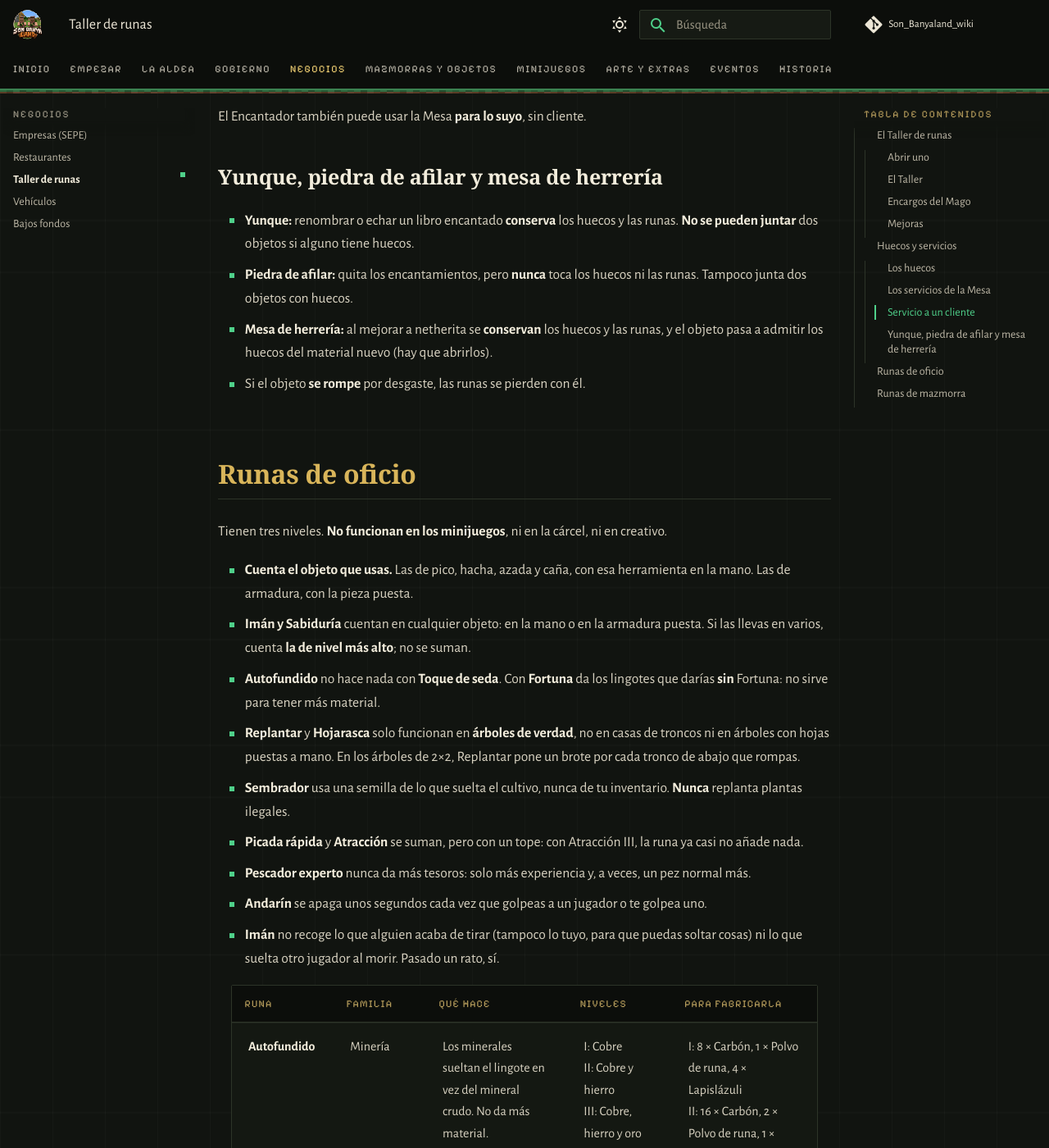
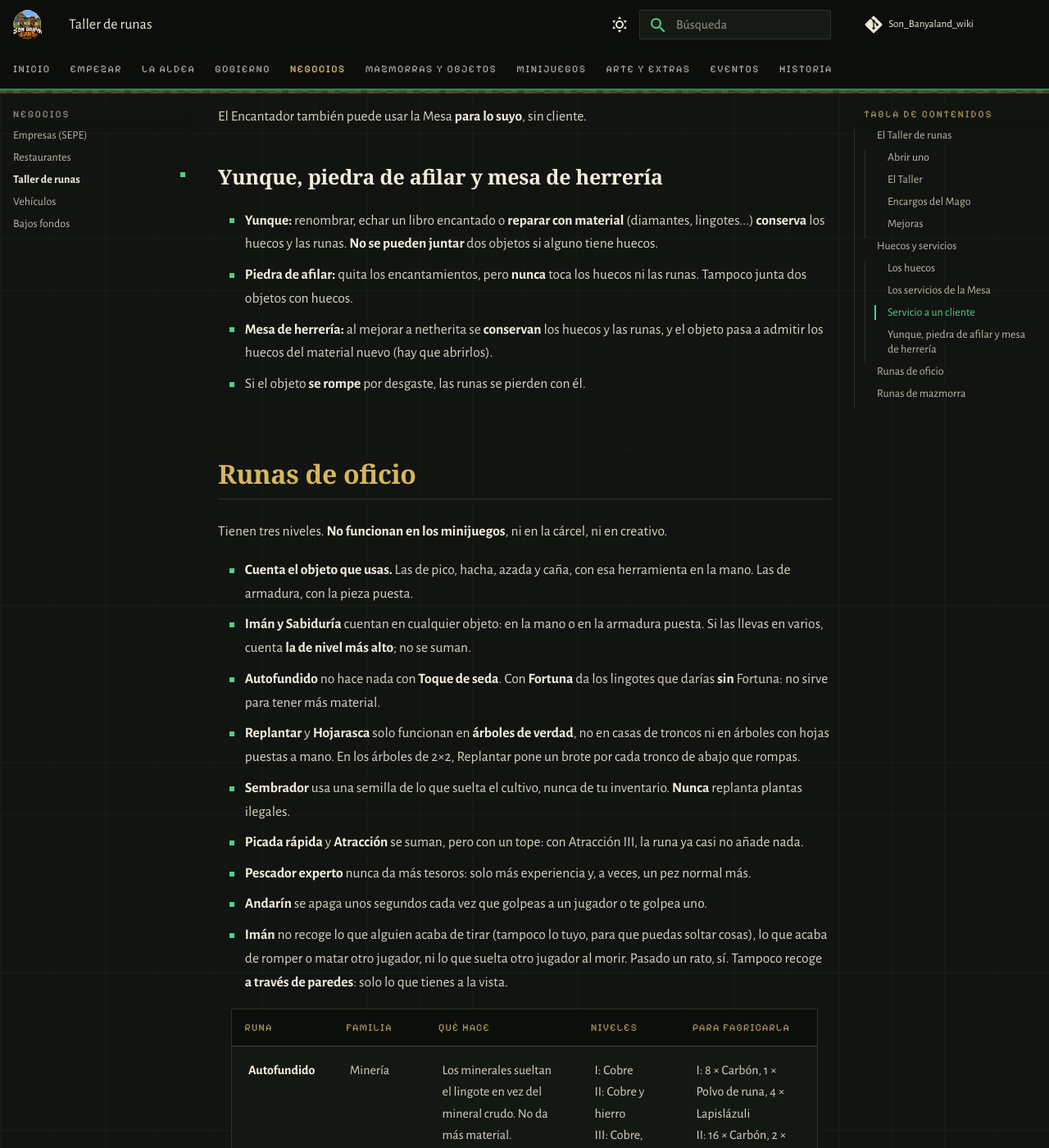
Before and after one commit to PigPilgrim/Son_Banyaland_wiki, an MkDocs documentation site: the page built from docs/runas.md, in a window 1280 px wide and 1400 px high, scrolled down 6079 px. Shown: the whole window at 82% size. Built offline with MkDocs 1.6.1 and Material for MkDocs 9.7.7, drawn with Linux system fonts in a browser that asks for light colours; some web fonts are replaced; comment, search, counter and statistics services are not loaded; some of the changed text lies outside the part shown.

Commit message:
Auditoría, altos 8: el Imán solo recoge lo suyo y a la vista; reparar con material conserva las runas
Co-Authored-By: Claude Opus 5.5 <noreply@anthropic.com>

```diff
--- a/docs/_generado/runas_oficio.md
+++ b/docs/_generado/runas_oficio.md
@@ -13,5 +13,5 @@
 | **Ojo de búho** | Exploración | Visión nocturna bajo tierra. | I: Por debajo de Y 0<br>II: Por debajo de Y 30<br>III: Por debajo de Y 50 | I: 8 × Zanahoria dorada, 1 × Polvo de runa, 4 × Lapislázuli<br>II: 16 × Zanahoria dorada, 2 × Polvo de runa, 1 × Polvo arcano, 8 × Lapislázuli<br>III: 24 × Zanahoria dorada, 3 × Polvo de runa, 2 × Polvo arcano, 16 × Lapislázuli, 1 × Máscara de Oni |
 | **Pulmón** | Exploración | Más aire bajo el agua. | I: +5 s de aire<br>II: +10 s de aire<br>III: +15 s de aire | I: 8 × Cristales de prismarina, 1 × Polvo de runa, 4 × Lapislázuli<br>II: 16 × Cristales de prismarina, 2 × Polvo de runa, 1 × Polvo arcano, 8 × Lapislázuli<br>III: 24 × Cristales de prismarina, 3 × Polvo de runa, 2 × Polvo arcano, 16 × Lapislázuli, 1 × Cristal de Hielo Eterno |
 | **Carga ligera** | Exploración | Menos hambre al correr. | I: −15 % de hambre<br>II: −30 % de hambre<br>III: −45 % de hambre | I: 8 × Pluma, 1 × Polvo de runa, 4 × Lapislázuli<br>II: 16 × Pluma, 2 × Polvo de runa, 1 × Polvo arcano, 8 × Lapislázuli<br>III: 24 × Pluma, 3 × Polvo de runa, 2 × Polvo arcano, 16 × Lapislázuli, 1 × Acero Tamahagane |
-| **Imán** | General | Recoge lo que hay en el suelo cerca. Nunca lo recién tirado (tampoco lo tuyo) ni lo que suelta otro jugador al morir. | I: Radio 2<br>II: Radio 3<br>III: Radio 4 | I: 8 × Lingote de hierro, 1 × Polvo de runa, 4 × Lapislázuli<br>II: 16 × Lingote de hierro, 2 × Polvo de runa, 1 × Polvo arcano, 8 × Lapislázuli<br>III: 24 × Lingote de hierro, 3 × Polvo de runa, 2 × Polvo arcano, 16 × Lapislázuli, 1 × Hierro Enano |
+| **Imán** | General | Recoge lo que hay en el suelo cerca y a la vista. Nunca lo recién tirado (tampoco lo tuyo), lo que acaba de romper o matar otro, ni lo que suelta otro jugador al morir. | I: Radio 2<br>II: Radio 3<br>III: Radio 4 | I: 8 × Lingote de hierro, 1 × Polvo de runa, 4 × Lapislázuli<br>II: 16 × Lingote de hierro, 2 × Polvo de runa, 1 × Polvo arcano, 8 × Lapislázuli<br>III: 24 × Lingote de hierro, 3 × Polvo de runa, 2 × Polvo arcano, 16 × Lapislázuli, 1 × Hierro Enano |
 | **Sabiduría** | General | Más experiencia de cualquier fuente. | I: +5 % de XP<br>II: +10 % de XP<br>III: +15 % de XP | I: 8 × Fragmento de amatista, 1 × Polvo de runa, 4 × Lapislázuli<br>II: 16 × Fragmento de amatista, 2 × Polvo de runa, 1 × Polvo arcano, 8 × Lapislázuli<br>III: 24 × Fragmento de amatista, 3 × Polvo de runa, 2 × Polvo arcano, 16 × Lapislázuli, 1 × Corazón de la Montaña |
--- a/docs/runas.md
+++ b/docs/runas.md
@@ -115,8 +115,8 @@ El Encantador también puede usar la Mesa **para lo suyo**, sin cliente.
 
 ### Yunque, piedra de afilar y mesa de herrería
 
-- **Yunque:** renombrar o echar un libro encantado **conserva** los huecos y las runas. **No se pueden juntar** dos
-  objetos si alguno tiene huecos.
+- **Yunque:** renombrar, echar un libro encantado o **reparar con material** (diamantes, lingotes...) **conserva** los
+  huecos y las runas. **No se pueden juntar** dos objetos si alguno tiene huecos.
 - **Piedra de afilar:** quita los encantamientos, pero **nunca** toca los huecos ni las runas. Tampoco junta dos objetos
   con huecos.
 - **Mesa de herrería:** al mejorar a netherita se **conservan** los huecos y las runas, y el objeto pasa a admitir los
@@ -140,8 +140,9 @@ Tienen tres niveles. **No funcionan en los minijuegos**, ni en la cárcel, ni en
 - **Picada rápida** y **Atracción** se suman, pero con un tope: con Atracción III, la runa ya casi no añade nada.
 - **Pescador experto** nunca da más tesoros: solo más experiencia y, a veces, un pez normal más.
 - **Andarín** se apaga unos segundos cada vez que golpeas a un jugador o te golpea uno.
-- **Imán** no recoge lo que alguien acaba de tirar (tampoco lo tuyo, para que puedas soltar cosas) ni lo que suelta
-  otro jugador al morir. Pasado un rato, sí.
+- **Imán** no recoge lo que alguien acaba de tirar (tampoco lo tuyo, para que puedas soltar cosas), lo que acaba de
+  romper o matar otro jugador, ni lo que suelta otro jugador al morir. Pasado un rato, sí. Tampoco recoge **a través de
+  paredes**: solo lo que tienes a la vista.
 
 --8<-- "_generado/runas_oficio.md"
 
```
